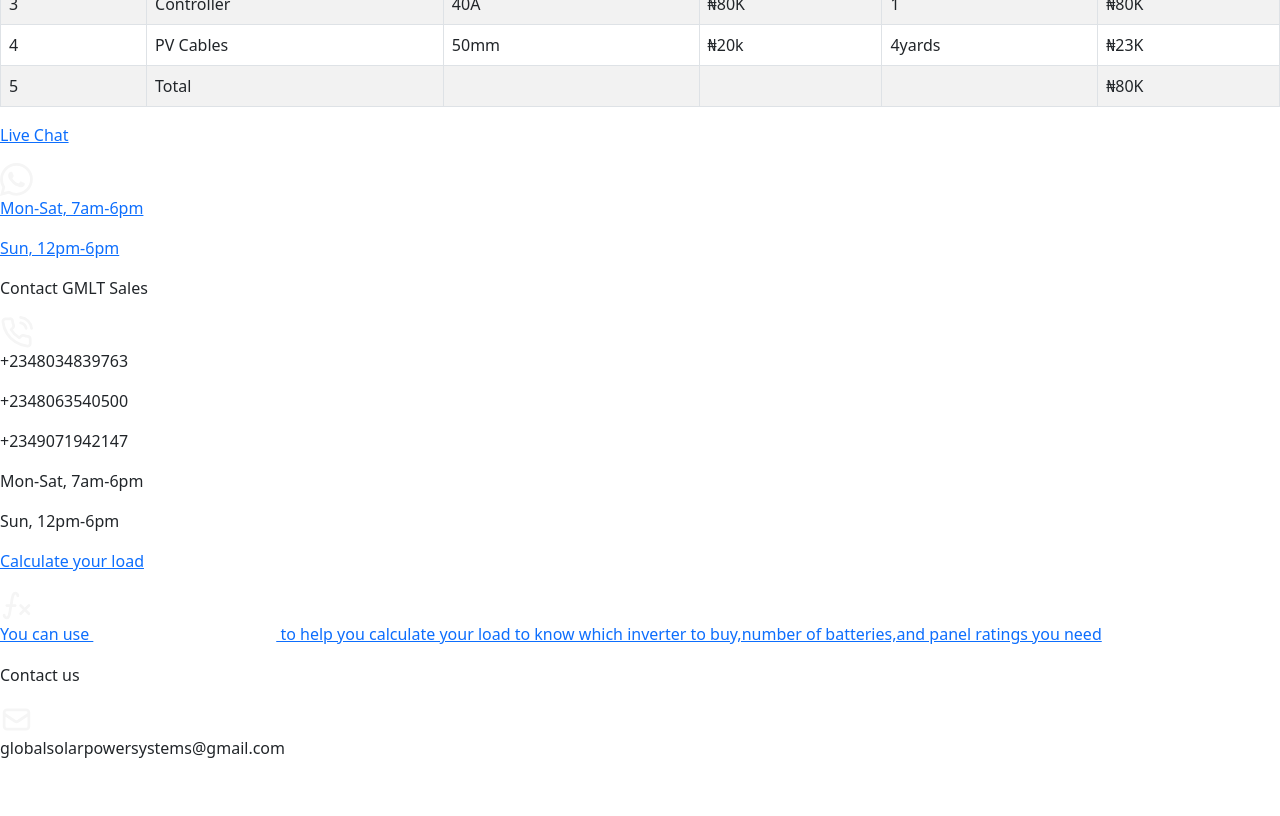
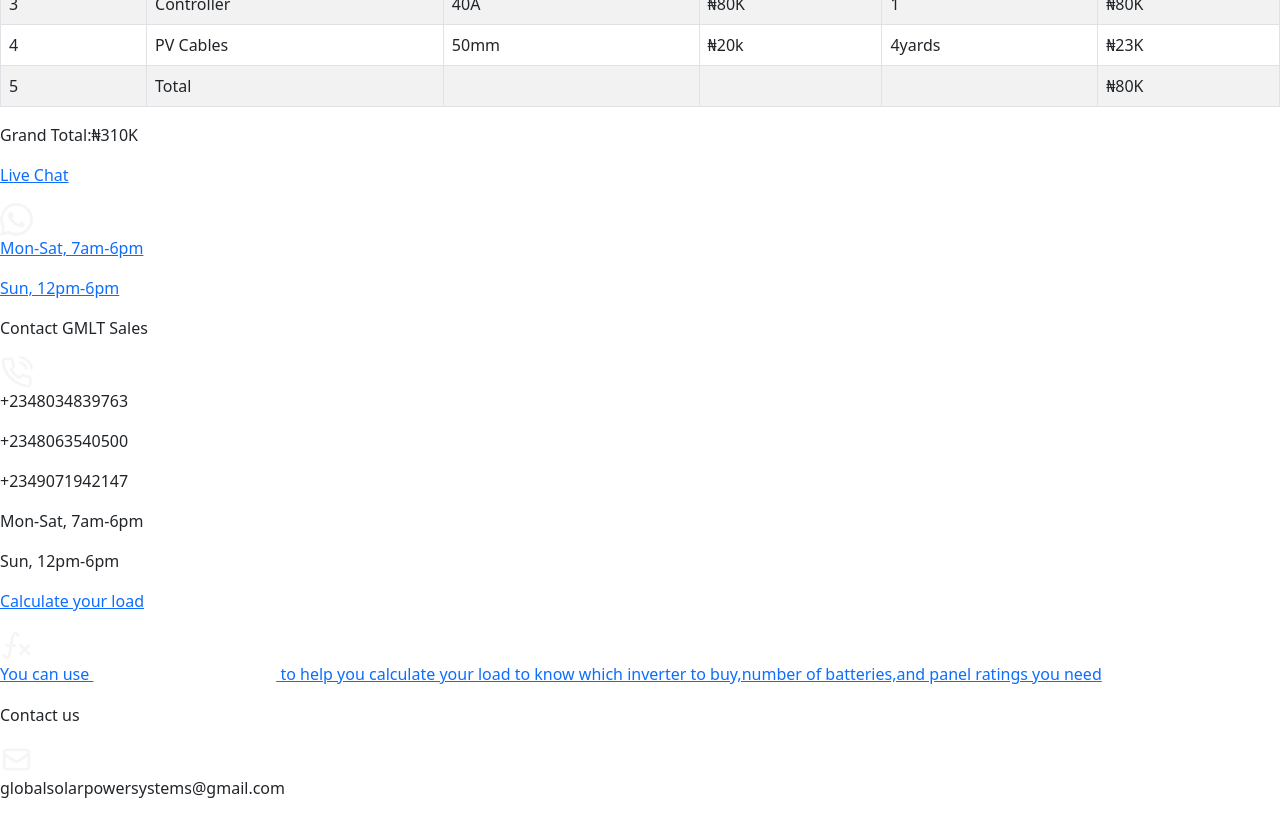
Before and after one commit to Global-Multilink-Technology/globalmultilinktechnology, a React (Create React App) app: page /Quotation in a window 1280 px wide. Shown: the part 900-1716 px from the top of the page. Before the commit the page ends 1676 px from the top, so only its background shows below. Built offline with nearby package versions, Linux system fonts and the light colour scheme.

Commit message:
updated quotation

```diff
--- a/src/GMLTCalculator/Quotation.jsx
+++ b/src/GMLTCalculator/Quotation.jsx
@@ -148,6 +148,7 @@ const Quotation = ()=>
         </tr>
       </tbody>
     </Table>
+    <p>Grand Total:₦{(ChargeController[1]* ChargeController[2])+(Math.ceil(ClampHook * 0.9) + (78*NumOfSolarPanels))+inverterPrice+(batteryCost*NumOfBatteries)+acsurgePrice+rackPrice+accessoriesPrice}K</p>
       <Footer />
     </div>
    )
```
